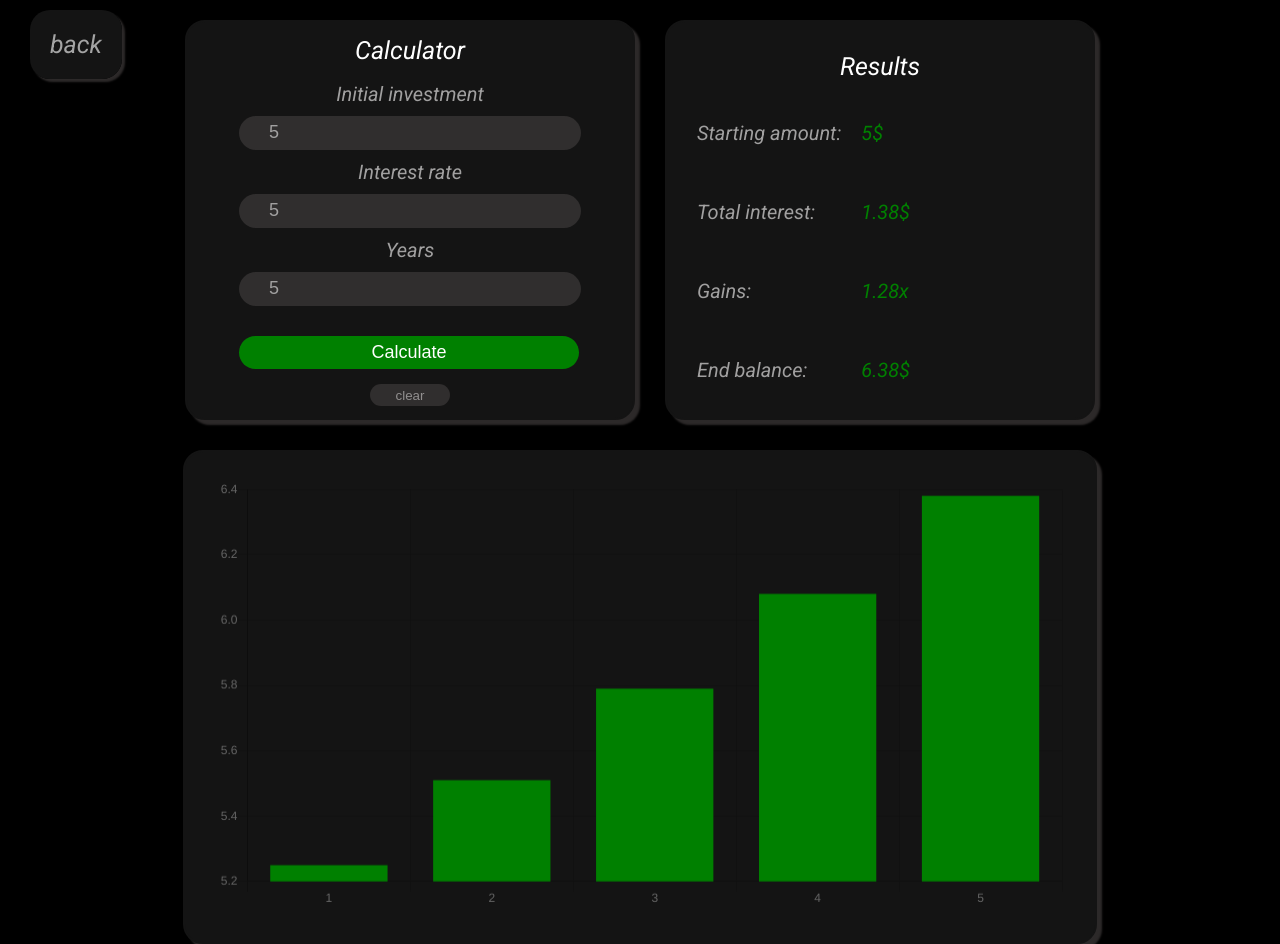
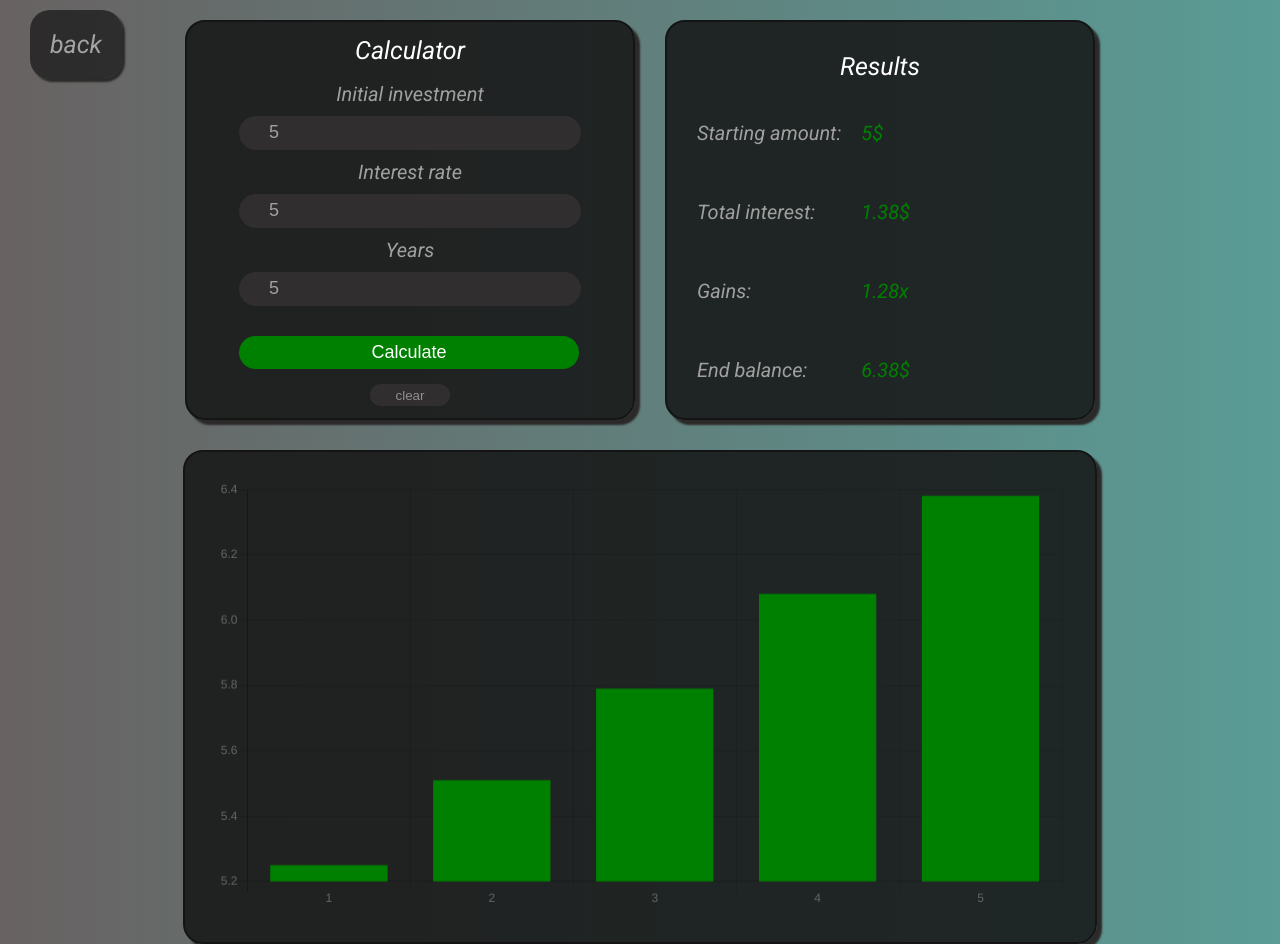
Before and after one commit to mkilgi/se-ruhmatoo, a plain HTML site: page calculator.html in a window 1280 px wide. Both pictures are taken after typing "5", "5", "5" into the empty fields and a click on the button "Calculate". Drawn offline with nearby package versions, Linux system fonts and the light colour scheme.

Commit message:
style changes

```diff
--- a/calculator.css
+++ b/calculator.css
@@ -1,12 +1,15 @@
 body {
     width: 100%;
     height: 100%;
-    background-color: black;
+    background-image: linear-gradient(to right,
+            rgb(104, 98, 98) 0%,
+            rgb(90, 156, 150) 100%);
     margin: 0;
     display: flex;
     align-items: center;
     justify-content: center;
     flex-direction: column;
+    transition: 1s;
 }
 
 .sec1 {
@@ -34,7 +37,7 @@ body {
     border: 2px solid rgb(20, 20, 20);
     padding: 20px;
     border-radius: 20px;
-    background-color: rgb(20, 20, 20);
+    background-color: rgb(20, 20, 20, 0.85);
     box-shadow: 5px 5px 2px rgb(44, 41, 41);
     width: 50%;
 
@@ -48,7 +51,7 @@ body {
     border: 2px solid rgb(20, 20, 20);
     padding: 30px;
     border-radius: 20px;
-    background-color: rgb(20, 20, 20);
+    background-color: rgb(20, 20, 20, 0.85);
     box-shadow: 5px 5px 2px rgb(44, 41, 41);
     height: 84%;
     width: 50%;
@@ -95,7 +98,7 @@ body {
     visibility: visible;
     border: 2px solid rgb(20, 20, 20);
     border-radius: 20px;
-    background-color: rgb(20, 20, 20);
+    background-color: rgb(20, 20, 20, 0.85);
     box-shadow: 5px 5px 2px rgb(44, 41, 41);
     padding: 30px;
 }
@@ -212,7 +215,7 @@ span {
     font-family: 'Roboto', sans-serif;
     padding: 20px;
     border-radius: 20px;
-    background-color: rgb(20, 20, 20);
+    background-color: rgb(20, 20, 20, 0.7);
     box-shadow: 3px 3px 2px rgb(44, 41, 41);
 }
 
--- a/calculator.js
+++ b/calculator.js
@@ -1,3 +1,4 @@
+//html elementide valimine
 const investment = document.querySelector('#investment');
 const interest = document.querySelector('#interest');
 const years = document.querySelector('#years');
@@ -12,13 +13,18 @@ const tInt = document.querySelector('#totalInterest');
 const start = document.querySelector('#start');
 const butn = document.querySelector('#submit');
 const val = document.querySelector('.values');
+const body = document.querySelector('body')
 
+//vajalikud muutujad arvutuste jaoks
 var total = 0;
 var gains = 0;
 var totalInterest = 0;
 
+//calculate nupu hover selectori sees oleva muutuja nimega --hover1 muutmine
 butn.style.setProperty('--hover1', 'rgb(13, 179, 13)');
 
+// Chart.js library graafiku jaoks https://www.chartjs.org/
+//graafiku genereerimine, algselt ilma andmedeta
 var myChart = new Chart("myChart", {
     type: "bar",
     data: {
@@ -40,21 +46,27 @@ var myChart = new Chart("myChart", {
     }
 });
 
+//funktsioon calculate nupu hover selectori varvi muutmiseks
 function changeHover(color) {
     butn.style.setProperty('--hover1', color);
 }
 
+//pohifunktsioon arvutamiseks ja graafikule andmete edastamiseks, kutsutakse valja kui koik sisendi valjad on taidetud ja vajutatud calculate nupule
 function calculate() {
+
+    //pohiarvutused: investeerigute koguvaartus ja mitmekordne tous vorreldes algse investeeriguga
     total = investment.value * ((1 + interest.value / 100) ** years.value);
     gains = total / investment.value;
 
-    if (total >= 9999999999999999999999999) {
+
+    //arvutusvaartuste limiteerimine, et arvud mahuksid vastavasse konteinerisse ilusti sisse (isegi limiteeriguga on vaartus kordades rohkem kui maailmas on raha)
+    if (total >= 999999999999999999999999) {
         window.alert('Maximum value exceeded.')
         return
     }
 
-    //Results
-
+    //tulemuste formaat (US formaat loetavuse jaoks, et suuri arve paremini eristada + kui vaartus on suurem kui triljon, siis teisendatakse vaartus triljoniteks)
+    //html elementidele vaartuste sisestamine
     if (investment.value >= 1000000000000) {
         var t = (investment.value / 1000000000000).toLocaleString('en-US', { maximumFractionDigits: 2 });
         start.innerHTML = t + 'T $';
@@ -80,16 +92,19 @@ function calculate() {
         g.innerHTML = gains.toLocaleString('en-US', { maximumFractionDigits: 2 }) + 'x';
     }
 
+
+    //graafiku jaoks andmete genereerimine
     labelYears = [];
     values = [];
 
+    //loop arvutab samm-sammult iga aasta investeerigu vaartuse ja salvestab aasta arvud ja vaartused jarjenditesse
     for (let i = 1; i <= years.value; i++) {
         a = (investment.value * ((1 + interest.value / 100) ** i)).toFixed(2);
         labelYears.push(i);
         values.push(a);
     }
 
-    //Colors based on investment returs
+    //lehekulje elementide varvi muutmine vastavalt arvutuse tulemusele
     if (interest.value < 0) {
         value.style.color = 'red';
         g.style.color = 'red';
@@ -97,6 +112,7 @@ function calculate() {
         start.style.color = 'red';
         myChart.data.datasets[0].backgroundColor = 'red';
         butn.style.backgroundColor = 'red';
+        body.style.backgroundImage = 'linear-gradient(to right,rgb(104, 98, 98) 0%,rgb(241, 71, 71) 100%)';
 
     } else if (interest.value == 0) {
         value.style.color = 'white';
@@ -105,6 +121,7 @@ function calculate() {
         start.style.color = 'white';
         myChart.data.datasets[0].backgroundColor = 'white';
         butn.style.backgroundColor = 'green';
+        body.style.backgroundImage = 'linear-gradient(to right,rgb(104, 98, 98) 0%,rgb(201, 236, 193) 100%)';
     } else {
         value.style.color = 'green';
         g.style.color = 'green';
@@ -112,15 +129,21 @@ function calculate() {
         start.style.color = 'green';
         myChart.data.datasets[0].backgroundColor = 'green';
         butn.style.backgroundColor = 'green';
+        body.style.backgroundImage = 'linear-gradient(to right,rgb(104, 98, 98) 0%,rgb(90, 156, 150) 100%)';
     }
 
+    //algselt on tulemused peidetud, sest puuduvad arvud, mille jargi arvutada
+    //kui kutsutakse valja Calculate() funktsioon, siis on tulemused olemas ja need tehakse nahtavaks
     val.style.visibility = 'visible';
 
+    //graafikule andmete sisestamine ja varskendamine
     myChart.data.datasets[0].data = values;
     myChart.data.labels = labelYears;
     myChart.update()
 }
 
+
+// funktsioon koikide kasutaja sisendite kustutamiseks, mis samuti kustutab ka graafiku andmed ja peidab tulemused
 function clearInputs() {
     investment.value = ''
     interest.value = ''
@@ -130,3 +153,5 @@ function clearInputs() {
     myChart.data.labels = [];
     myChart.update()
 }
+
+// koodi kirjutasime koos, saime deltas kokku > jagasime ideid > proovisime erinevaid motteid > koos otsisime erinevatele probleemidele lahendusi
```
Also changed, not shown: calculator.html (+1 -0 lines).
